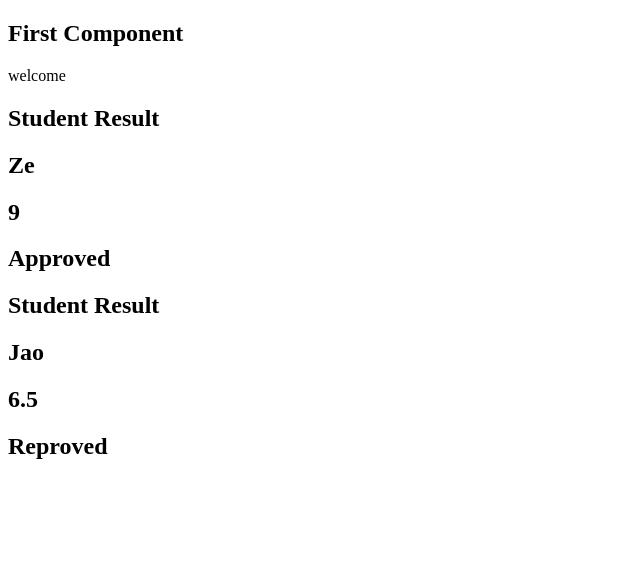
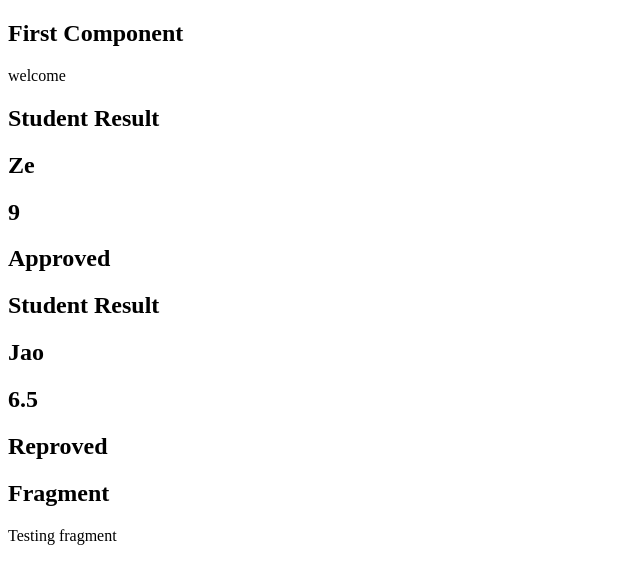
Before and after one commit to fabiocosta07/react-redux-course, a React (Create React App) app in the folder fundamentals-react/: page / in a window 1280 px wide. Shown: the top 584 px of the page, without its empty margins (0-640 px from the left). Built offline with nearby package versions, Linux system fonts and the light colour scheme.

Commit message:
section 2 - 18 - React Fragment Error - avoid with React.fragment

```diff
--- /dev/null
+++ b/fundamentals-react/src/components/basics/Fragment.jsx
@@ -0,0 +1,10 @@
+import React from "react"
+
+export default function Fragment() {
+    return (
+        <React.Fragment>
+            <h2>Fragment</h2>
+            <p>Testing fragment</p>
+        </React.Fragment>
+    )
+}
--- a/fundamentals-react/src/index.js
+++ b/fundamentals-react/src/index.js
@@ -3,6 +3,7 @@ import ReactDOM from 'react-dom';
 import './index.css';
 import First from './components/basics/First';
 import SecondWithParam from './components/basics/SecondWithParam'
+import Fragment from './components/basics/Fragment';
 
 ReactDOM.render(
   <div>
@@ -13,6 +14,7 @@ ReactDOM.render(
     <SecondWithParam
       title="Student Result"
       student="Jao" score={6.5}/>
+    <Fragment></Fragment>
   </div>
   ,
   document.getElementById('root')
```
